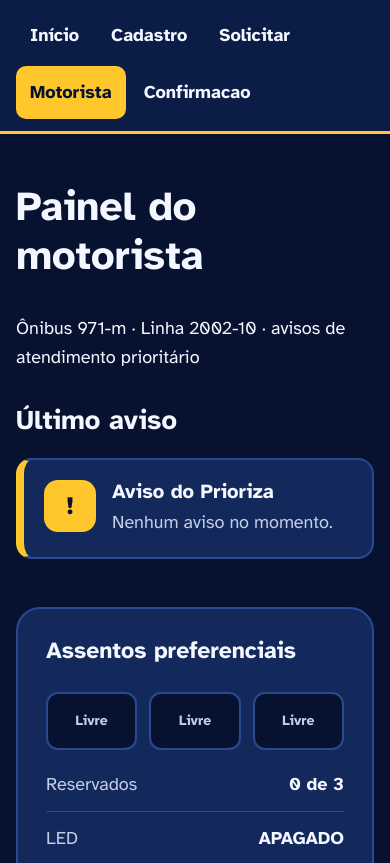
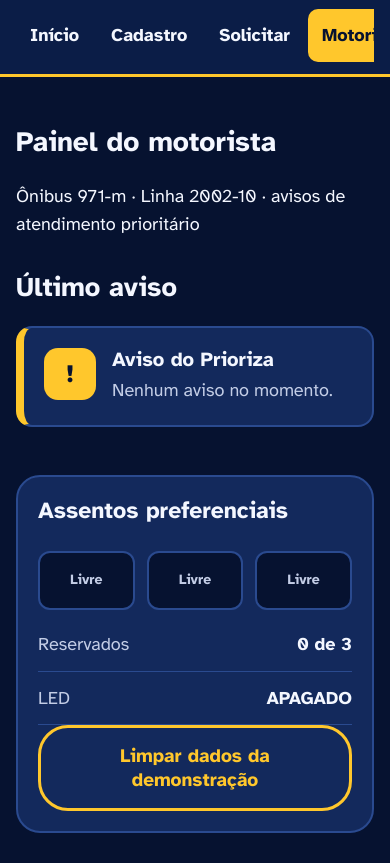
Before and after one commit to gustavomsz/GS1semestre, a plain HTML site: page src/pages/driver.html in a window 390 px wide. Shown: the part 167-1030 px from the top of the page. Drawn offline with Linux system fonts and the light colour scheme.

Commit message:
style: add responsive layout for tablet and mobile

```diff
--- a/src/style/main.css
+++ b/src/style/main.css
@@ -768,3 +768,38 @@ body.contrast,
 .contrast .status-text {
     color: var(--cor-branco);
 }
+
+@media (max-width: 768px) {
+    .header nav {
+        width: 100%;
+        min-width: 0;
+    }
+
+    .menu {
+        flex-wrap: nowrap;
+        overflow-x: auto;
+    }
+
+    .menu a {
+        white-space: nowrap;
+    }
+
+    .intro h1 {
+        font-size: 36px;
+    }
+
+    .title,
+    .page h1 {
+        font-size: 28px;
+    }
+
+    .button {
+        width: 100%;
+    }
+
+    .form-box,
+    .side-box {
+        min-width: 0;
+        padding: 20px;
+    }
+}
```
Also changed, not shown: equipe.txt.
